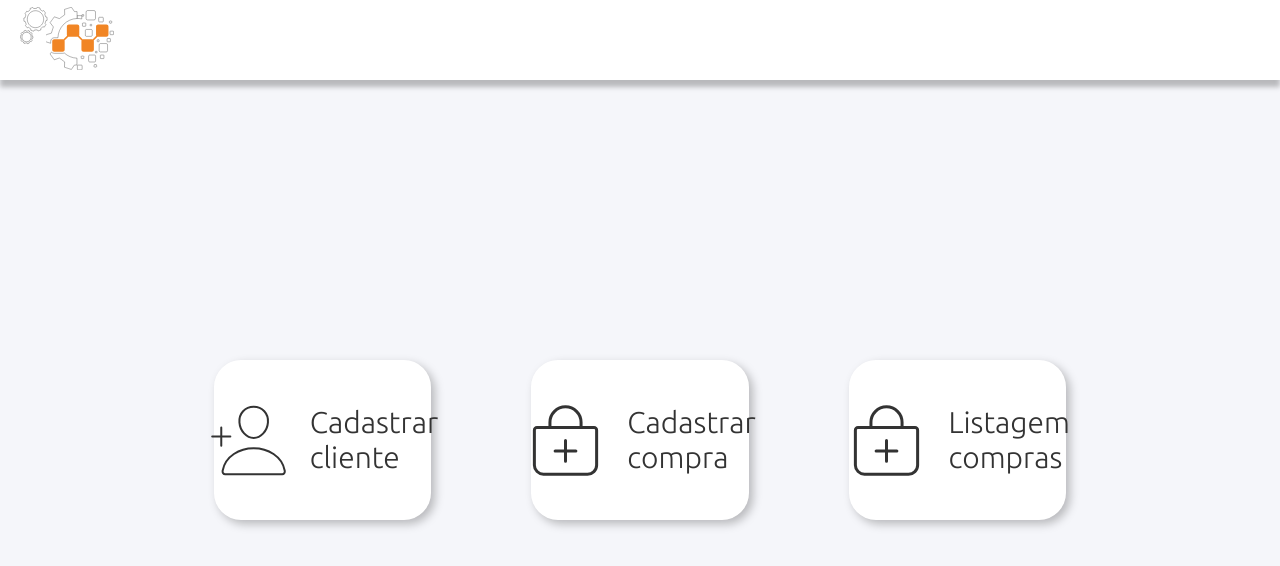
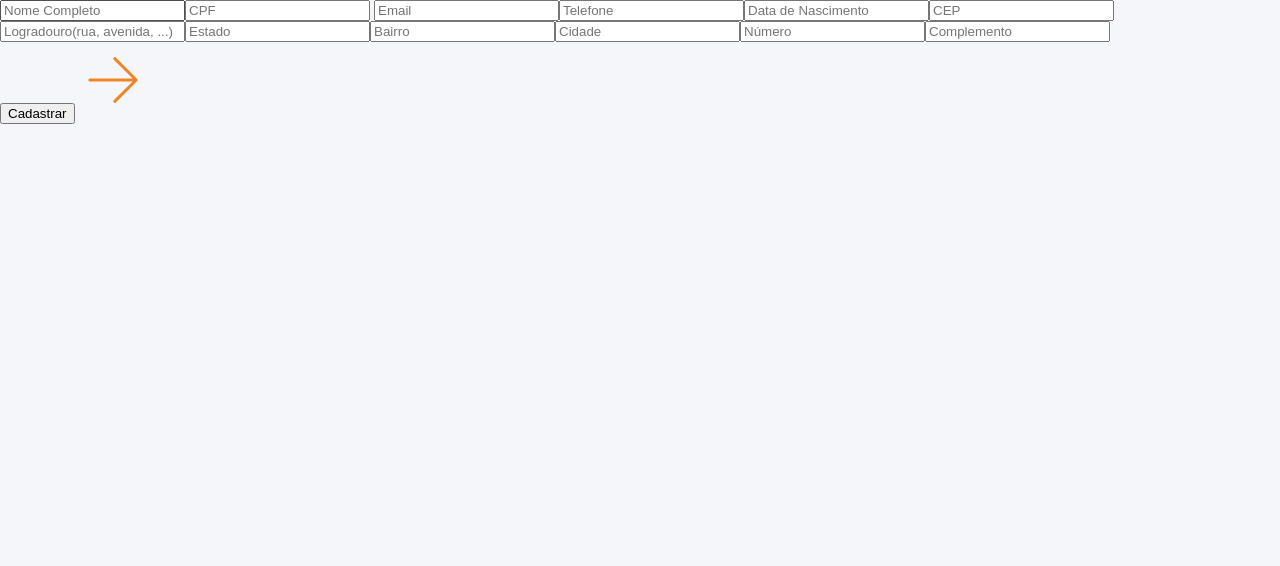
Before and after one commit to whatscodeg3/API-3DSM-Frontend, a React (Vite) app: page /cadastro/cliente in a window 1280 px wide. Shown: the top 566 px of the page. Built offline with nearby package versions, Linux system fonts and the light colour scheme.

Commit message:
Iniciando criação da tela CadastroCliente
Criando corpo da página, sem estilo

```diff
--- /dev/null
+++ b/src/pages/CadastroCliente/defaultStyles.js
@@ -0,0 +1,6 @@
+import styled from "styled-components"
+
+export const Container = styled.form`
+    width: 100vw;
+    height: 100vh;
+`;
--- /dev/null
+++ b/src/pages/CadastroCliente/globalStyles.js
@@ -0,0 +1,12 @@
+import { createGlobalStyle } from 'styled-components'
+
+export const GlobalStyle = createGlobalStyle`
+    body {
+        width: 100vw;
+        height: 100vh;
+        margin: 0%;
+        padding: 0%;
+
+        background-color: #F5F6FA;
+    }
+`;
--- /dev/null
+++ b/src/pages/CadastroCliente/index.jsx
@@ -0,0 +1,47 @@
+import React from "react";
+import { Link } from "react-router-dom";
+
+// Styles
+import { GlobalStyle } from "./globalStyles"
+import { Container } from "./defaultStyles"
+
+// Img
+import IconBack from "../../assets/img/IconBack.svg"
+
+function CadastroCliente() {
+    return (
+        <>
+            <GlobalStyle />
+
+            <Container>
+                <div>
+                    <div>
+                        <input type="text" name="name" placeholder="Nome Completo" />
+                        <input type="text" name="name" placeholder="CPF" /> {/* OBS: Fazer validação */}
+                        <input type="text" name="name" placeholder="Email" />
+                        <input type="text" name="name" placeholder="Telefone" />
+                        <input type="text" name="name" placeholder="Data de Nascimento" />
+                        <input type="text" name="name" placeholder="CEP" /> {/* OBS: Fazer autopreenchimento */}
+                    </div>
+                    <div>
+                        <input type="text" name="name" placeholder="Logradouro(rua, avenida, ...)" />
+                        <input type="text" name="name" placeholder="Estado" />
+                        <input type="text" name="name" placeholder="Bairro" />
+                        <input type="text" name="name" placeholder="Cidade" />
+                        <input type="text" name="name" placeholder="Número" />
+                        <input type="text" name="name" placeholder="Complemento" />
+                    </div>
+                </div>
+
+                <button type="submit">Cadastrar</button>
+
+                <Link to={"/"} style={{ textDecoration: 'none' }}>
+                    <img src={IconBack} alt="IconBack" />
+                </Link>
+            </Container>
+        </>
+    )
+
+}
+
+export default CadastroCliente;
--- a/src/pages/HomeComercial/index.jsx
+++ b/src/pages/HomeComercial/index.jsx
@@ -9,6 +9,8 @@ import { Container, Cards } from "./defaultStyles"
 import NavBar from "../../components/organisms/NavBar";
 import { Card } from "../../components/atoms/Cards/defaultStyles";
 import IconBag from "../../assets/img/IconBag.svg"
+
+// Img
 import IconPerson from "../../assets/img/IconPerson.svg"
 
 function HomeComercial() {
@@ -23,7 +25,7 @@ function HomeComercial() {
                     {/* Card Cliente */}
                     <Link to={"/cadastro/cliente"} style={{ textDecoration: 'none' }}>
                         <Card className="animate__animated animate__slideInLeft">
-                            <img src={IconPerson} alt="" />
+                            <img src={IconPerson} alt="IconPerson" />
                             <p>
                                 Cadastrar<br/>cliente
                             </p>
@@ -33,7 +35,7 @@ function HomeComercial() {
                     {/* Card Compra */}
                     <Link to={"/cadastro/compra"} style={{ textDecoration: 'none' }}>
                         <Card className="animate__animated animate__slideInUp">
-                            <img src={IconBag} alt="" />
+                            <img src={IconBag} alt="IconBag" />
                             <p>
                                 Cadastrar<br/>compra
                             </p>
@@ -43,7 +45,7 @@ function HomeComercial() {
                     {/* Card Listagem */}
                     <Link to={"/listagem/compra"} style={{ textDecoration: 'none' }}>
                     <Card className="animate__animated animate__slideInRight">
-                        <img src={IconBag} alt="" />
+                        <img src={IconBag} alt="IconBag" />
                         <p>
                             Listagem<br/>compras
                         </p>
--- a/src/routes.jsx
+++ b/src/routes.jsx
@@ -1,14 +1,16 @@
 import React from "react";
 import { Route, Routes } from "react-router-dom";
 
+// Pages
 import HomeComercial from "./pages/HomeComercial/index"
+import CadastroCliente from "./pages/CadastroCliente";
 
 const Rotas = () => {
     return (
         <div>
             <Routes>
                 <Route exact path="/" element={<HomeComercial/>} />
-                <Route exact path="/cadastro/cliente" element={<HomeComercial/>} />
+                <Route exact path="/cadastro/cliente" element={<CadastroCliente/>} />
                 <Route exact path="/cadastro/compra" element={<HomeComercial/>} />
                 <Route exact path="/listagem/compra" element={<HomeComercial/>} />
             </Routes>
```
Also changed, not shown: src/assets/img/IconBack.svg (added).
